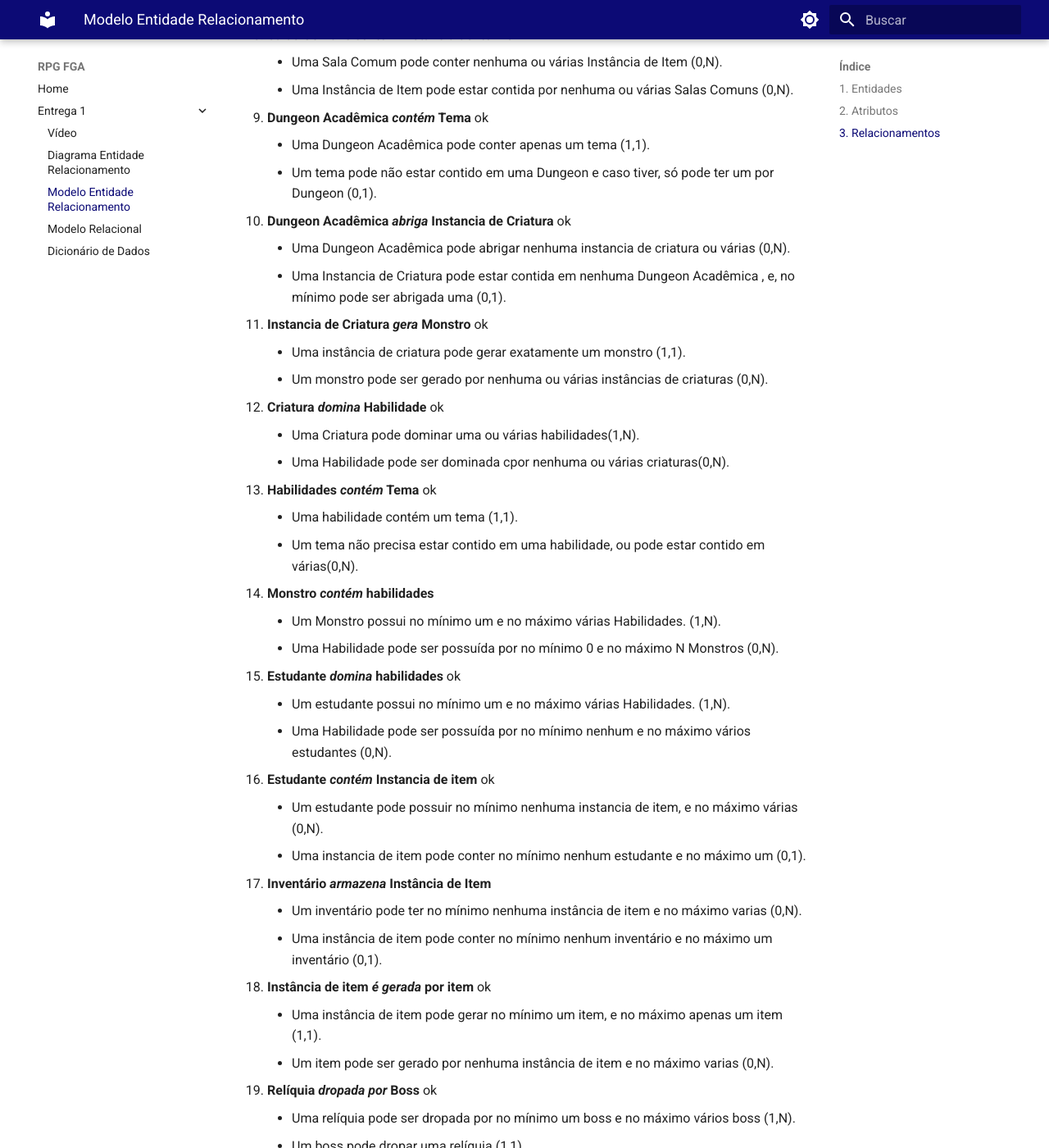
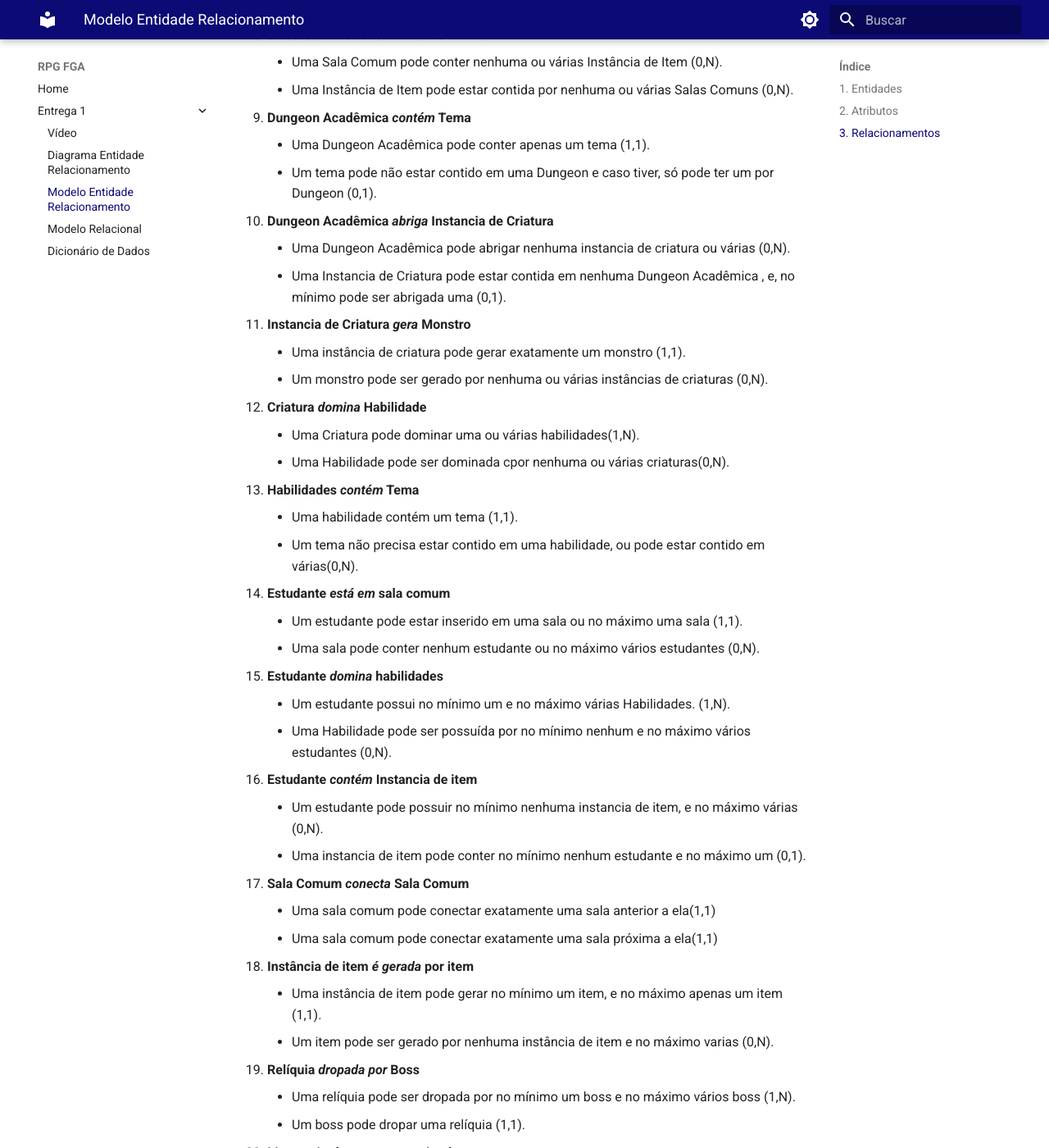
Before and after one commit to SBD1/2025.1_RPG_FGA, an MkDocs documentation site: the page built from docs/entrega1/mer.md, in a window 1280 px wide and 1400 px high, scrolled down 2983 px. Shown: the whole window at 82% size. Built offline with MkDocs 1.6.1 and Material for MkDocs 9.7.7, drawn with Linux system fonts in a browser that asks for light colours; some of the changed text lies outside the part shown.

Commit message:
Update mer.md

```diff
--- a/docs/entrega1/mer.md
+++ b/docs/entrega1/mer.md
@@ -69,78 +69,72 @@ O Modelo Entidade-Relacionamento de um banco de dados é um modelo conceitual qu
 
 ### **3\. Relacionamentos**
 
-1. **Campus *contém* Setor**   ok
+1. **Campus *contém* Setor**
     * O Campus poderá possuir no mínimo um setor e no máximo vários setores (1,N).
     * Um Setor só pode estar em exatamente um Campus (1,1).
-2. **Setor *conecta* Setor**   ok
+2. **Setor *conecta* Setor**
     * Um setor pode conectar exatamente a um setor anterior(1,1)
     * Um setor pode conectar a exatamente a um setor próximo(1,1)
-3. **Sala_Comum *contém* Dungeon Acadêmica**   ok
+3. **Sala_Comum *contém* Dungeon Acadêmica**
     * Uma sala pode possuir zero ou uma dungeon académica (0,1).
     * Uma Dungeon Acadêmica só pode estar contida em exatamente um sala (1,1).
-4. **Setor *contém* Sala Comum**   ok
+4. **Setor *contém* Sala Comum**
     * Um Setor pode conter nenhuma a várias Salas Comuns (0,N).
     * Uma Sala Comum só pode estar contida em exatamente um Setor (1,1).
-5. **Sala Comum *contém* Loja**  ok
-    * Uma sala pode conter nenhuma ou várias Loja (0,N).
+5. **Sala Comum *contém* Loja**
+    * Uma sala pode conter nenhuma ou várias Lojas (0,N).
     * Uma loja só pode estar contida em exatamente uma sala (1,1).
-6. **Loja *vende* Habilidades**  ok
+6. **Loja *vende* Habilidades**
     * Uma Loja pode vender uma ou várias Habilidades (1,N).
     * Uma Habilidade pode ser vendida por nenhuma ou várias Loja (0,N).
-7. **Loja *vende* Item**  ok
+7. **Loja *vende* Item**
     * Uma Loja pode vender nenhum ou vários itens (0,N).
     * Uma Item pode ser vendida por nenhuma ou várias Loja (0,N).
-8. **Salas Comuns *contém* Instância de Item**  ok
+8. **Salas Comuns *contém* Instância de Item**
     * Uma Sala Comum pode conter nenhuma ou várias Instância de Item (0,N).
     * Uma Instância de Item pode estar contida por nenhuma ou várias Salas Comuns (0,N).
-9. **Dungeon Acadêmica *contém* Tema**   ok
+9. **Dungeon Acadêmica *contém* Tema**
     * Uma Dungeon Acadêmica pode conter apenas um tema (1,1).
     * Um tema pode não estar contido em uma Dungeon e caso tiver, só pode ter um por Dungeon (0,1).
-10.  **Dungeon Acadêmica *abriga* Instancia de Criatura** ok
+10.  **Dungeon Acadêmica *abriga* Instancia de Criatura**
     * Uma Dungeon Acadêmica pode abrigar nenhuma instancia de criatura ou várias (0,N).
     * Uma Instancia de Criatura pode estar contida em nenhuma Dungeon Acadêmica , e, no mínimo pode ser abrigada uma (0,1).
-11.  **Instancia de Criatura *gera* Monstro**   ok
+11.  **Instancia de Criatura *gera* Monstro**
     * Uma instância de criatura pode gerar exatamente um monstro (1,1).
     * Um monstro pode ser gerado por nenhuma ou várias instâncias de criaturas (0,N).
-12.  **Criatura *domina* Habilidade** ok
+12.  **Criatura *domina* Habilidade**
     * Uma Criatura pode dominar uma ou várias habilidades(1,N).
     * Uma Habilidade pode ser dominada cpor nenhuma ou várias criaturas(0,N).
-13.  **Habilidades *contém* Tema**   ok
+13.  **Habilidades *contém* Tema**
     * Uma habilidade contém um tema (1,1).
     * Um tema não precisa estar contido em uma habilidade, ou pode estar contido em várias(0,N).
-14.  **Monstro *contém* habilidades**
-    * Um Monstro possui no mínimo um e no máximo várias Habilidades. (1,N).
-    * Uma Habilidade pode ser possuída por no mínimo 0 e no máximo N Monstros (0,N).
-15.  **Estudante *domina* habilidades**   ok
+23. **Estudante *está em* sala comum**
+    * Um estudante pode estar inserido em uma sala ou no máximo uma sala (1,1).
+    * Uma sala pode conter nenhum estudante ou no máximo vários estudantes (0,N).
+15.  **Estudante *domina* habilidades**
     * Um estudante possui no mínimo um e no máximo várias Habilidades. (1,N).
     * Uma Habilidade pode ser possuída por no mínimo nenhum e no máximo vários estudantes (0,N).
-16.  **Estudante *contém* Instancia de item**   ok
+16.  **Estudante *contém* Instancia de item**
     * Um estudante pode possuir no mínimo nenhuma instancia de item, e no máximo várias (0,N).
     * Uma instancia de item pode conter no mínimo nenhum estudante e no máximo um (0,1).
-17.  **Inventário *armazena* Instância de Item**
-    * Um inventário pode ter no mínimo nenhuma instância de item e no máximo varias (0,N).
-    * Uma instância de item pode conter no mínimo nenhum inventário e no máximo um inventário (0,1).
-18. **Instância de item *é gerada* por item** ok
+17.  **Sala Comum *conecta* Sala Comum**
+    * Uma sala comum pode conectar exatamente uma sala anterior a ela(1,1)
+    * Uma sala comum pode conectar exatamente uma sala próxima a ela(1,1)
+18. **Instância de item *é gerada* por item**
     * Uma instância de item pode gerar no mínimo um item, e no máximo apenas um item (1,1).
     * Um item pode ser gerado por nenhuma instância de item e no máximo varias (0,N).
-19. **Relíquia *dropada por* Boss**   ok
+19. **Relíquia *dropada por* Boss**
     * Uma relíquia pode ser dropada por no mínimo um boss e no máximo vários boss (1,N).
     * Um boss pode dropar uma relíquia (1,1).
-20.  **Monetario *dropa* monstro simples**   ok
+20.  **Monetario *dropa* monstro simples**
     * Um monetario pode dropar nenhuma monstro simples e no máximo vários(0,N).
     * Um monstro simples pode ser dropado por nenhum monetario e no máximo vários(0,N).
-21. **Estudante *ataca* Instancia de Ciatura** ok
+21. **Estudante *ataca* Instancia de Ciatura**
     * Um estudante pode batalhar com no mínimo zero e no máximo várias instancias de criaturas (0,N).
     * Uma instancia de criatura pode atacar com no mínimo zero e no máximo um estudante (0,1).
-22. **Estudante *aprende* afinidade**   ok
+22. **Estudante *aprende* afinidade**
     * Um estudante pode aprender no mínimo cinco afinidades e no máximo cinco afinidades (5,5).
     * Uma afinidade pode ser aprendida no mínimo por nenhum estudante e no máximo por vários estudantes (0,N).
-23. **Estudante *está em* sala comum**   ok
-    * Um estudante pode estar inserido em uma sala ou no máximo uma sala (1,1).
-    * Uma sala pode conter nenhum estudante ou no máximo vários estudantes (0,N).
-24. **Sala Comum *conecta* Sala Comum**   ok
-    * Uma sala comum pode conectar exatamente uma sala anterior a ela(1,1)
-    * Uma sala comum pode conectar exatamente uma sala próxima a ela(1,1)
 
 | Versão |  Data  | Descrição| Autor                 |
 | :----: | :--------: | ---------------------------------- | -------------------------------------------------------------------------------- |
```
